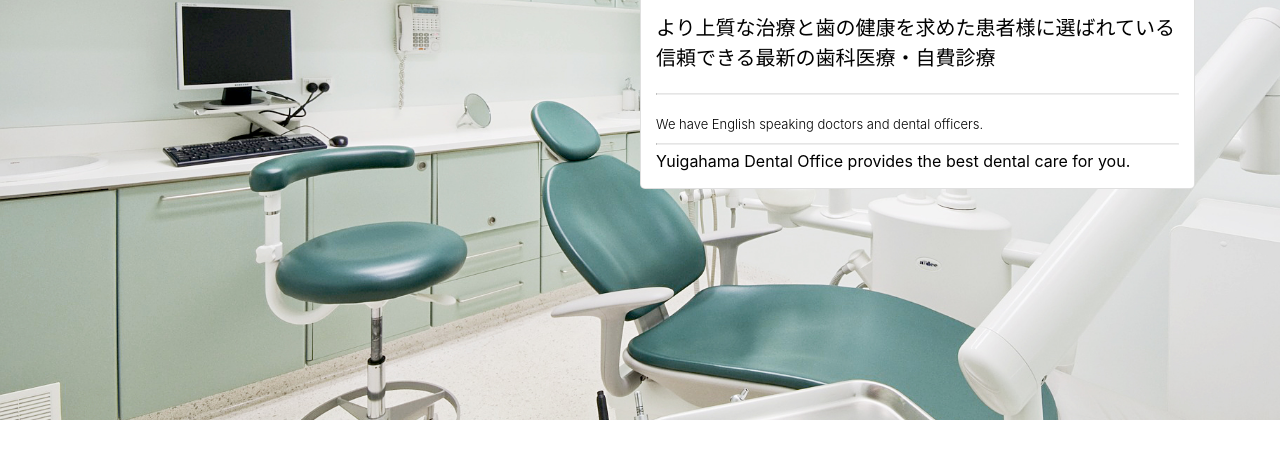
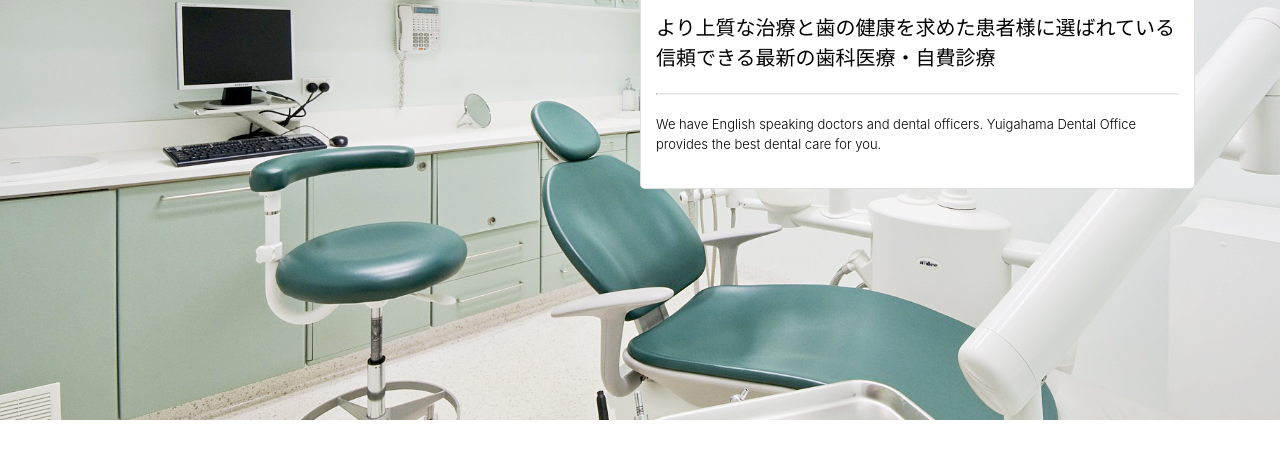
Before and after one commit to nagipeko/nagipeko.github.io, a plain HTML site: page index2.html in a window 1280 px wide. Shown: the part 335-794 px from the top of the page. Drawn offline with Linux system fonts and the light colour scheme.

Commit message:
Update index2.html

```diff
--- a/index2.html
+++ b/index2.html
@@ -47,8 +47,7 @@
           <h2>最新の歯科医療</h2>
           <p>より上質な治療と歯の健康を求めた患者様に選ばれている<br>信頼できる最新の歯科医療・自費診療</p>
           <hr>
-          <p class="notice">We have English speaking doctors and dental officers.<hr>
-          Yuigahama Dental Office provides the best dental care for you.</p>
+          <p class="notice">We have English speaking doctors and dental officers. Yuigahama Dental Office provides the best dental care for you.</p>
         </div>
       </div>
     </div>
```
